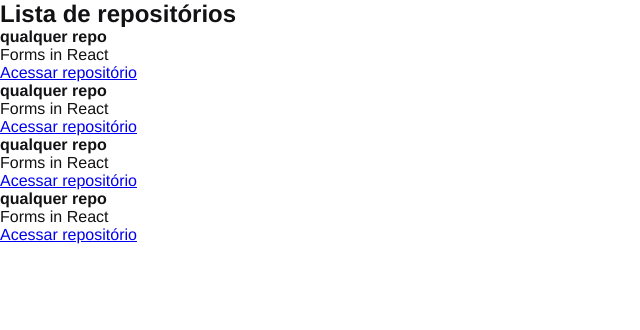
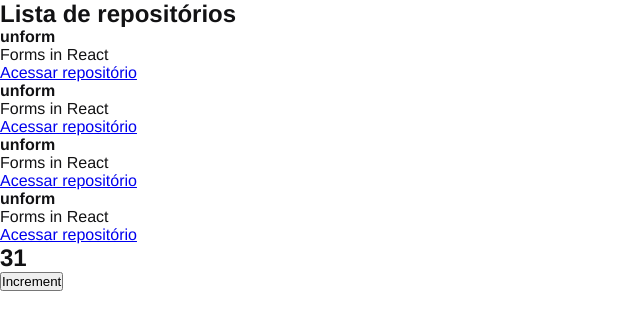
Before and after one commit to barralucas/Ignite-react, a React app: page / in a window 1280 px wide. Shown: the top 330 px of the page, without its empty margins (0-640 px from the left). Built offline with nearby package versions, Linux system fonts and the light colour scheme.

Commit message:
entendendo estados no react

```diff
--- a/src/App.jsx
+++ b/src/App.jsx
@@ -1,6 +1,12 @@
-import {RepositoryList} from './components/RepositoryList';
+import {Counter} from './components/Counter';
+import { RepositoryList } from './components/RepositoryList';
 import './styles/global.scss';
 
-export function App(){
-    return <RepositoryList />
+export function App() {
+    return (
+        <>
+        <RepositoryList />
+        <Counter />
+        </>
+    );
 }
--- /dev/null
+++ b/src/components/Counter.jsx
@@ -0,0 +1,18 @@
+import { useState } from 'react';
+
+
+export function Counter() {
+
+    const [counter, setCounter] = useState(31);
+
+    function increment() {
+        setCounter(counter + 1);
+    }
+
+    return (
+        <div>
+            <h2>{counter}</h2>
+            <button type="button" onClick={increment}>Increment</button>
+        </div>
+    );
+}
--- /dev/null
+++ b/src/components/RepositoryItem.jsx
@@ -0,0 +1,12 @@
+export function RepositoryItem(props) {
+    return (
+        <li>
+            <strong>{props.repository.name ?? 'Default'}</strong>
+            <p>{props.repository.description}</p>
+
+            <a href={props.repository.link} target="_blank" >
+                Acessar repositório
+            </a>
+        </li>
+    );
+}
--- a/src/components/RepositoryList.jsx
+++ b/src/components/RepositoryList.jsx
@@ -1,4 +1,11 @@
-const RepositoryName = 'qualquer repo';
+import { RepositoryItem } from './RepositoryItem';
+
+const repository = {
+    name: 'unform',
+    description: 'Forms in React',
+    link: 'https://github.com/lucastrindadebarra/podcastr'
+}
+
 
 export function RepositoryList() {
     return (
@@ -6,44 +13,12 @@
             <h1>Lista de repositórios</h1>
 
             <ul>
-                <li>
-                    <strong>{RepositoryName}</strong>
-                    <p>Forms in React</p>
+                <RepositoryItem repository={repository} />
+                <RepositoryItem repository={repository} />
+                <RepositoryItem repository={repository} />
+                <RepositoryItem repository={repository} />
+            </ul>
 
-                    <a href="#">
-                        Acessar repositório
-                    </a>
-                </li>
-
-                <li>
-                    <strong>{RepositoryName}</strong>
-                    <p>Forms in React</p>
-
-                    <a href="#">
-                        Acessar repositório
-                    </a>
-                </li>
-
-
-                <li>
-                    <strong>{RepositoryName}</strong>
-                    <p>Forms in React</p>
-
-                    <a href="#">
-                        Acessar repositório
-                    </a>
-                </li>
-
-
-                <li>
-                    <strong>{RepositoryName}</strong>
-                    <p>Forms in React</p>
-
-                    <a href="#">
-                        Acessar repositório
-                    </a>
-                </li>
-            </ul>
         </section>
     );
 }
```
